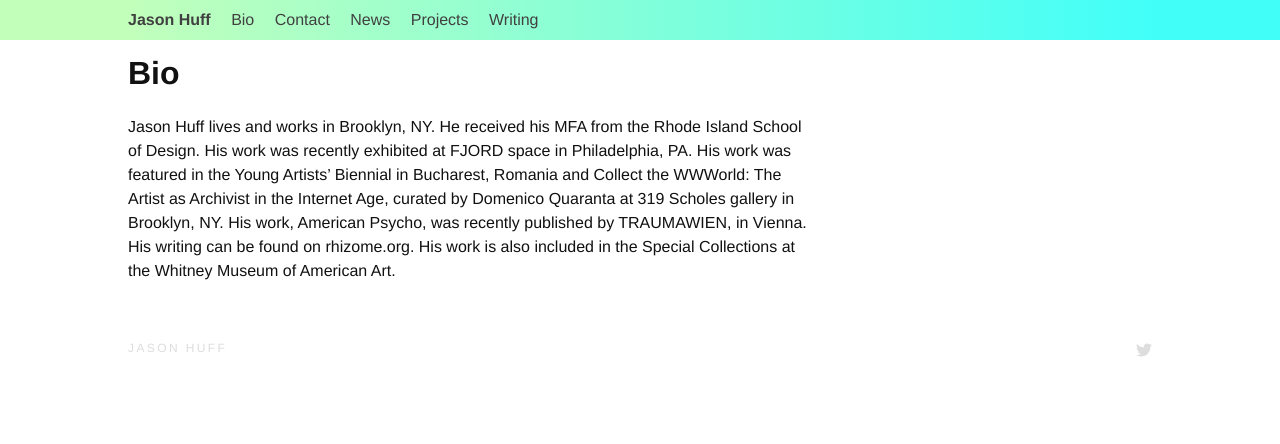
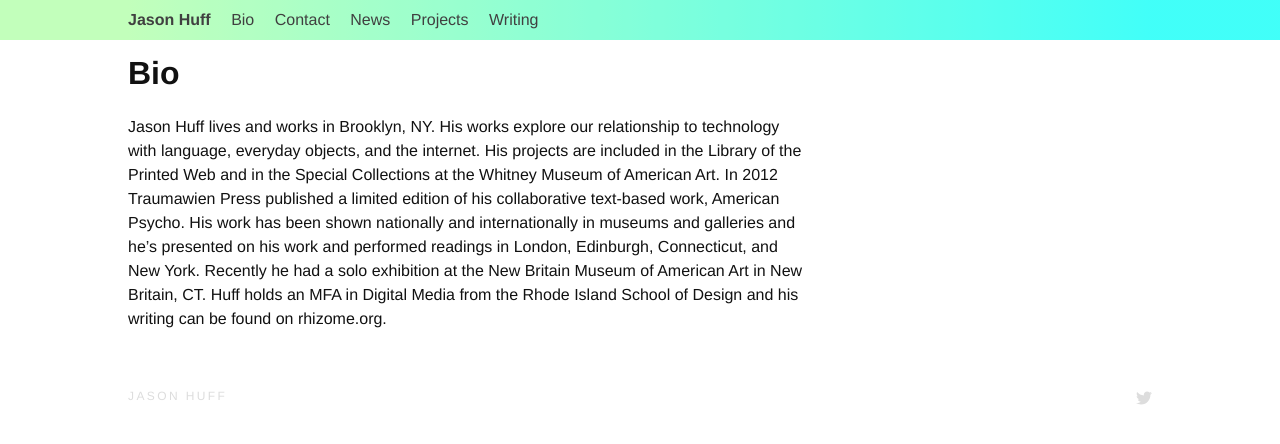
Before and after one commit to jsnhff/jsnhff.github.io, a Jekyll site: the page built from _pages/about.md, in a window 1280 px wide. Shown: the top 444 px of the page. Built offline with Jekyll 4.4.1, drawn with Linux system fonts in a browser that asks for light colours.

Commit message:
Update about.md

```diff
--- a/_pages/about.md
+++ b/_pages/about.md
@@ -4,4 +4,4 @@
 permalink: /about/
 ---
 
-Jason Huff lives and works in Brooklyn, NY. He received his MFA from the Rhode Island School of Design. His work was recently exhibited at FJORD space in Philadelphia, PA. His work was featured in the Young Artists’ Biennial in Bucharest, Romania and Collect the WWWorld: The Artist as Archivist in the Internet Age, curated by Domenico Quaranta at 319 Scholes gallery in Brooklyn, NY. His work, American Psycho, was recently published by TRAUMAWIEN, in Vienna. His writing can be found on rhizome.org. His work is also included in the Special Collections at the Whitney Museum of American Art.
+Jason Huff lives and works in Brooklyn, NY. His works explore our relationship to technology with language, everyday objects, and the internet. His projects are included in the Library of the Printed Web and in the Special Collections at the Whitney Museum of American Art. In 2012 Traumawien Press published a limited edition of his collaborative text-based work, American Psycho. His work has been shown nationally and internationally in museums and galleries and he’s presented on his work and performed readings in London, Edinburgh, Connecticut, and New York. Recently he had a solo exhibition at the New Britain Museum of American Art in New Britain, CT. Huff holds an MFA in Digital Media from the Rhode Island School of Design and his writing can be found on rhizome.org.
```
